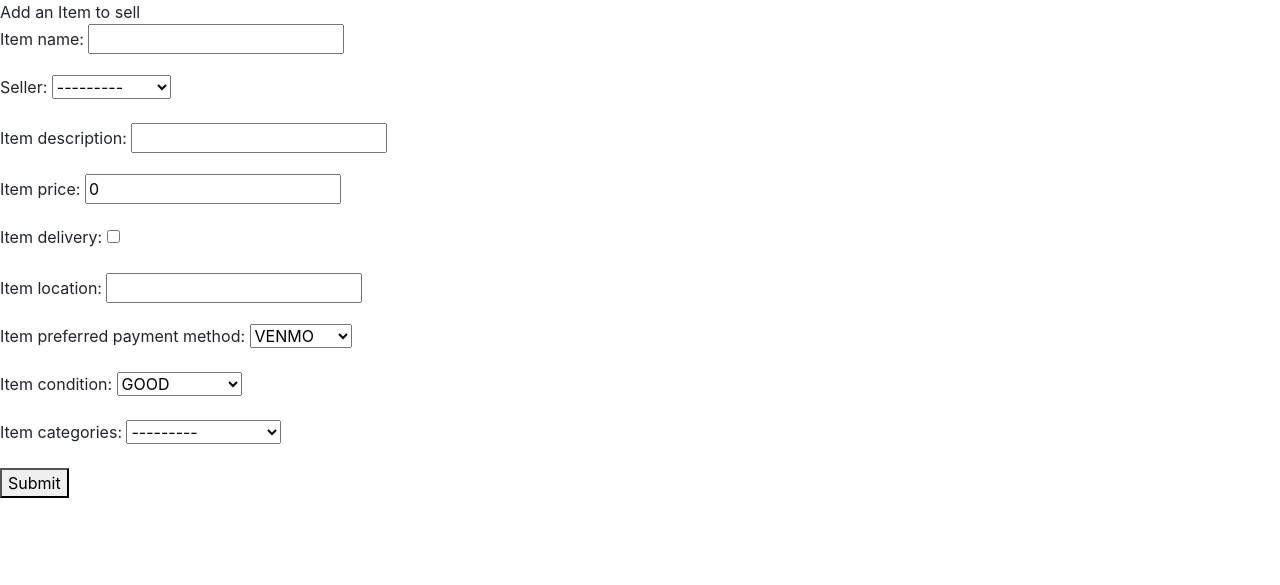
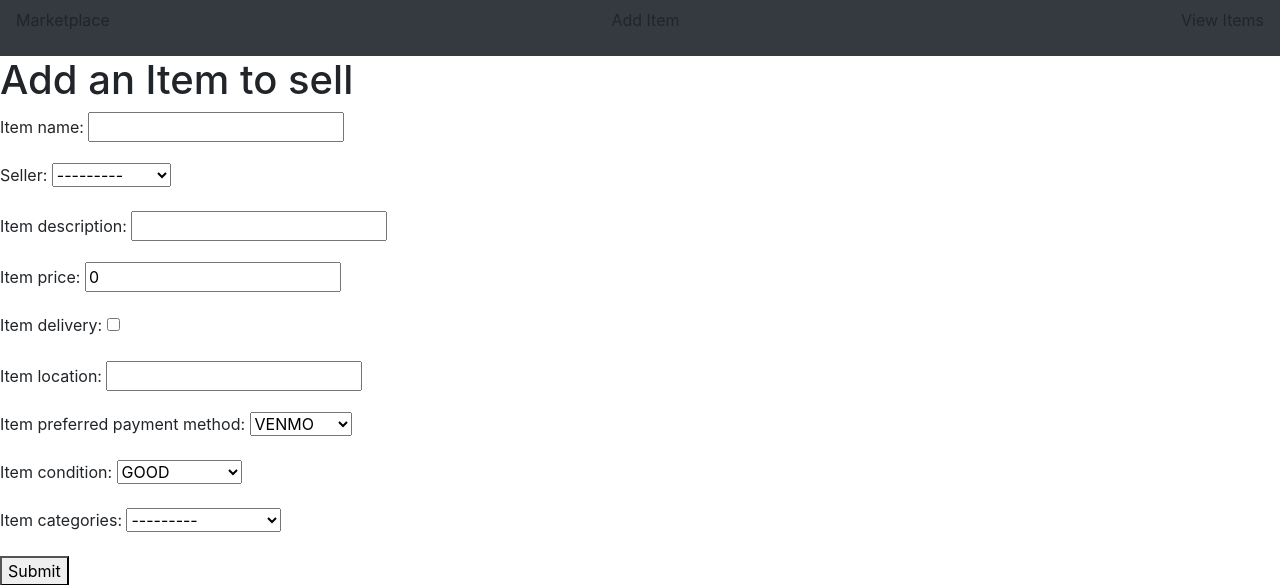
Before and after one commit to zacherymorris2021/SuperNoVas-HoosList, a Django app: page /marketplace/add-item/ in a window 1280 px wide. Shown: the top 585 px of the page. Run offline with Django 3.2, Linux system fonts and the light colour scheme; data comes from the database, SQL or seed files in the repository; both versions use the stored data as it was after the commit; some libraries are stand-ins or nearby versions.

Commit message:
Migration and Edits to add-item.html
There were two migrations that needed to be done for me to run locally and then edits to add-item.html

```diff
--- a/marketplace/templates/marketplace/add-item.html
+++ b/marketplace/templates/marketplace/add-item.html
@@ -1,10 +1,20 @@
-<head>
-<link rel="stylesheet" href="staticfiles/bootstrap/bootstrap.min.css"
-<h1>{{ "Add an Item to sell" }}</h1>
+<!DOCTYPE html>
+<html>
+	<head>
+	<link rel="stylesheet" href="/staticfiles/bootstrap/bootstrap.min.css">
 
-<form action="/marketplace/add-item/" method="post">{% csrf_token %}
-    {{ form.as_p }}
-    <button type="submit">Submit</button>
-</form>
+	</head>
+	<body>
+		<nav class="navbar bg-dark">
+		    <p> Marketplace </p>
+		    <p> Add Item </p>
+		    <p> View Items </p>
+		  </nav>
+		<h1>{{ "Add an Item to sell" }}</h1>
 
-</head>
+		<form action="/marketplace/add-item/" method="post">{% csrf_token %}
+		    {{ form.as_p }}
+		    <button type="submit">Submit</button>
+		</form>
+	</body>
+</html>
```
Also changed, not shown: db.sqlite3.
